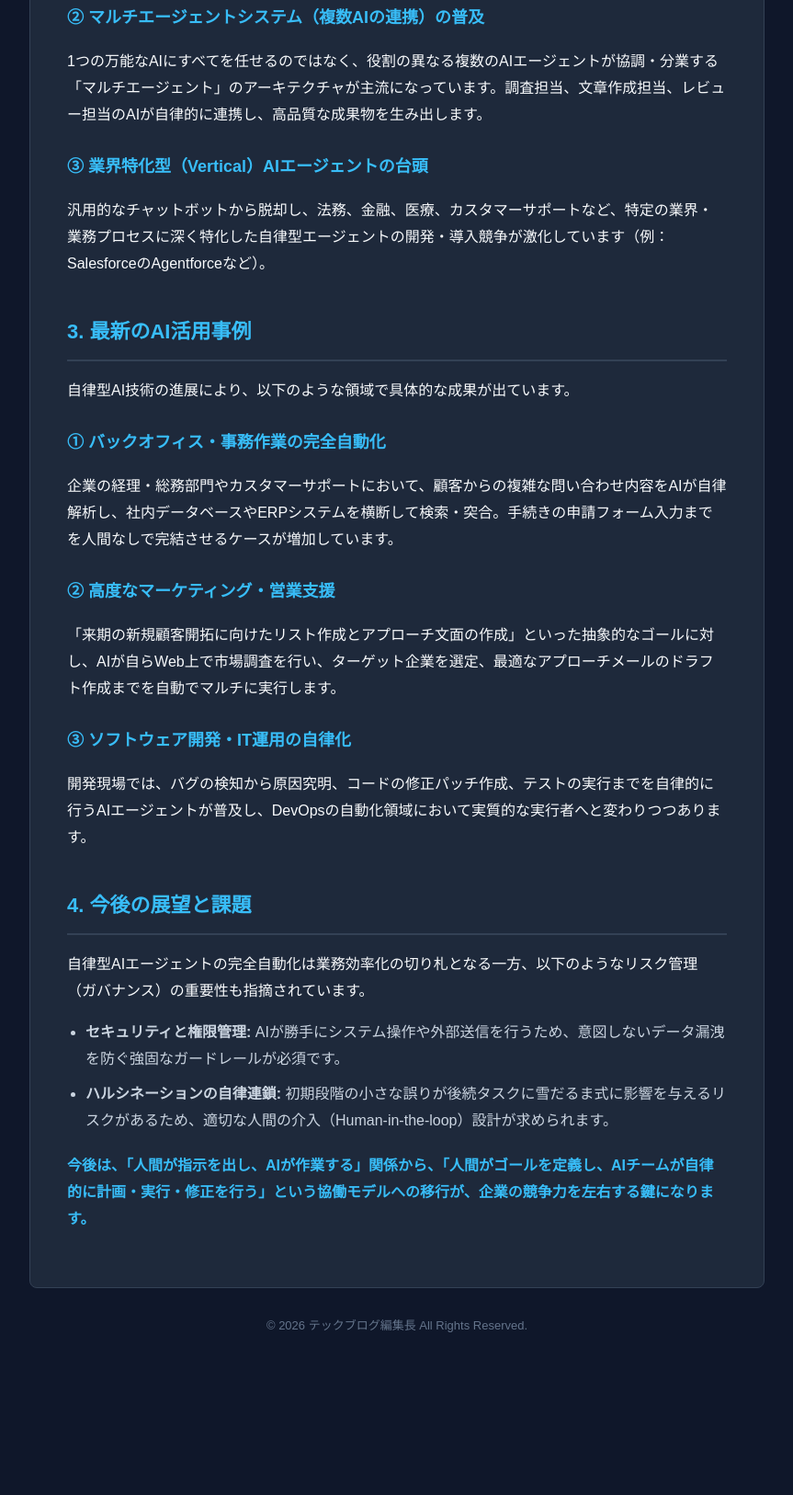
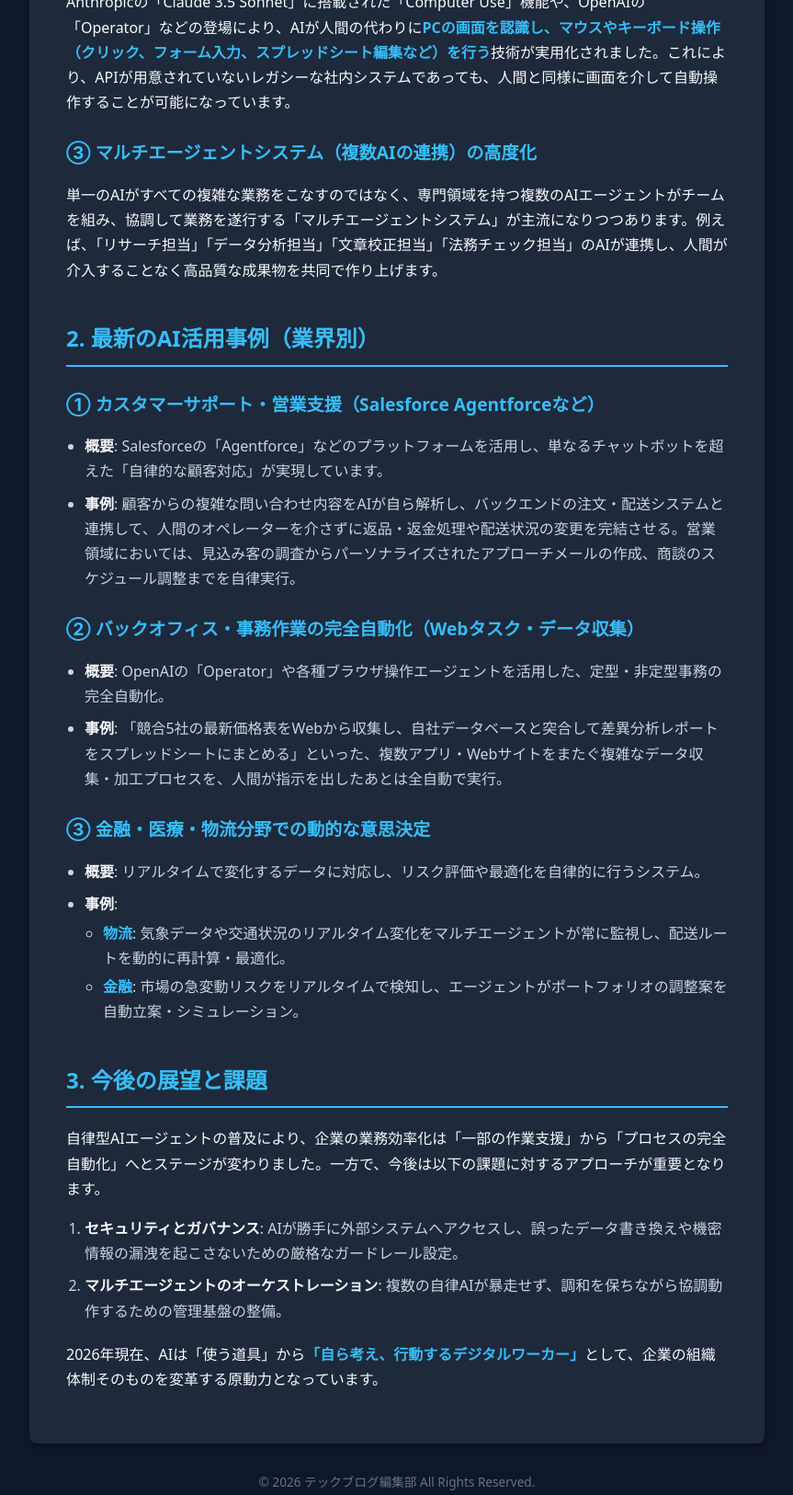
Before and after one commit to yoshi489100-ui/ai-news-blog, a plain HTML site: page index.html in a window 1280 px wide. Shown: the part 1008-2634 px from the top of the page at 92% size, without its empty margins (208-1071 px from the left). Before the commit the page ends 2511 px from the top, so only its background shows below. Drawn offline with Linux system fonts and the light colour scheme.

Commit message:
Auto-updated by AI Agent [skip ci]

````diff
--- a/index.html
+++ b/index.html
@@ -1,82 +1,101 @@
+```html
 <!DOCTYPE html>
 <html lang="ja">
 <head>
     <meta charset="UTF-8">
     <meta name="viewport" content="width=device-width, initial-scale=1.0">
-    <title>【2026年】AI技術動向リサーチ：自律実行型AIエージェントの全貌</title>
+    <title>2026年 AI技術動向自動リサーチマガジン</title>
 </head>
-<body style="background-color: #0f172a; color: #f8fafc; font-family: sans-serif; margin: 0; padding: 40px 20px; display: flex; justify-content: center;">
+<body style="background-color: #0f172a; color: #f8fafc; font-family: system-ui, -apple-system, BlinkMacSystemFont, 'Segoe UI', Roboto, Oxygen, Ubuntu, Cantarell, 'Open Sans', 'Helvetica Neue', sans-serif; line-height: 1.7; margin: 0; padding: 40px 20px;">
 
-    <div style="max-width: 800px; width: 100%;">
+    <div style="max-width: 800px; margin: 0 auto;">
 
         <!-- ヘッダー -->
-        <header style="background-color: #1e293b; padding: 30px; border-radius: 8px; margin-bottom: 30px; text-align: center; border: 1px solid #334155;">
-            <p style="color: #38bdf8; font-size: 14px; font-weight: bold; margin: 0 0 10px 0; letter-spacing: 1px;">2026年11月23日 更新</p>
-            <h1 style="color: #f8fafc; font-size: 26px; margin: 0 0 15px 0;">2026年 AI技術動向自動リサーチマガジン</h1>
-            <p style="color: #94a3b8; font-size: 15px; margin: 0; line-height: 1.6;">テックブログ編集長が読み解く、生成AIから「自律実行型AIエージェント」へのパラダイムシフトと最新活用事例。</p>
+        <header style="background-color: #1e293b; border-radius: 8px; padding: 30px; margin-bottom: 30px; text-align: center; box-shadow: 0 4px 6px rgba(0, 0, 0, 0.3);">
+            <p style="color: #38bdf8; font-size: 0.9rem; font-weight: bold; margin: 0 0 10px 0; letter-spacing: 1px;">TECH TRENDS 2026</p>
+            <h1 style="color: #f8fafc; font-size: 2rem; margin: 0 0 15px 0;">2026年 AI技術動向自動リサーチマガジン</h1>
+            <p style="color: #94a3b8; font-size: 0.95rem; margin: 0;">公開日：2026年11月24日 | 編集長：テックブログ編集部</p>
         </header>
 
         <!-- 記事本文コンテナ -->
-        <main style="background-color: #1e293b; padding: 40px; border-radius: 8px; border: 1px solid #334155; line-height: 1.8;">
+        <main style="background-color: #1e293b; border-radius: 8px; padding: 40px; box-shadow: 0 4px 6px rgba(0, 0, 0, 0.3);">
 
-            <!-- セクション 1 -->
-            <section style="margin-bottom: 40px;">
-                <h2 style="color: #38bdf8; font-size: 22px; border-bottom: 2px solid #334155; padding-bottom: 10px; margin-top: 0;">1. はじめに：生成AIから「自律実行型AIエージェント」へのパラダイムシフト</h2>
-                <p>これまでの生成AI（ChatGPTやClaude初期版など）は、ユーザーからのプロンプト（指示）に対してテキストや画像を生成する「応答型・対話型」が主流でした。しかし、近年の技術革新により、AIは自らゴールを設定・分解し、外部ツールやブラウザを駆使してタスクを完結させる<strong>「自律実行型AIエージェント（Agentic AI）」</strong>へと急速にシフトしています。</p>
-                <p>2025年から2026年にかけては「AIエージェントの社会実装期」と称され、単なる業務の補助から、複数ステップにおよぶ複雑な業務プロセスの「完全自動化」へと実用化のフェーズが大きく移行しています。</p>
-            </section>
+            <p style="margin-top: 0;">
+                AI技術は、テキストや画像を生成する「応答型（生成AI）」のフェーズから、自ら目的を理解し、計画を立て、ツールを操作して業務を遂行する<strong style="color: #38bdf8;">「自律実行型AIエージェント（Agentic AI）」</strong>のフェーズへと急速に移行しています。
+            </p>
+            <p>
+                本レポートでは、完全自動化・自律型AIに関する最新の技術動向、主要な仕組み、および各業界における具体的な活用事例について詳細を整理します。
+            </p>
 
-            <!-- セクション 2 -->
-            <section style="margin-bottom: 40px;">
-                <h2 style="color: #38bdf8; font-size: 22px; border-bottom: 2px solid #334155; padding-bottom: 10px;">2. 最新の技術動向・トレンド</h2>
+            <hr style="border: none; border-top: 1px solid #334155; margin: 30px 0;">
 
-                <h3 style="color: #38bdf8; font-size: 18px; margin-top: 25px;">① 「Computer Use」および「GUI操作」の高度化</h3>
-                <p>AIがAPIの連携にとどまらず、人間の代わりに直接PCの画面（GUI）を認識し、マウスクリックやキーボード入力、フォーム送信、スプレッドシート編集などを実行する技術が飛躍的に進化しました。</p>
-                <ul style="padding-left: 20px; color: #cbd5e1;">
-                    <li style="margin-bottom: 8px;"><strong>代表例:</strong> Anthropicの「Computer Use」機能や、各社のブラウザ操作型エージェント（例：OpenAIのOperator等）。APIが用意されていないレガシーな社内システムやWebサービスでも自動操作が可能になりました。</li>
-                </ul>
+            <h2 style="color: #38bdf8; font-size: 1.5rem; border-bottom: 2px solid #38bdf8; padding-bottom: 8px; margin-top: 40px; margin-bottom: 20px;">1. 完全自動化・自律型AIの技術動向（2025年〜最新）</h2>
 
-                <h3 style="color: #38bdf8; font-size: 18px; margin-top: 25px;">② マルチエージェントシステム（複数AIの連携）の普及</h3>
-                <p>1つの万能なAIにすべてを任せるのではなく、役割の異なる複数のAIエージェントが協調・分業する「マルチエージェント」のアーキテクチャが主流になっています。調査担当、文章作成担当、レビュー担当のAIが自律的に連携し、高品質な成果物を生み出します。</p>
+            <h3 style="color: #38bdf8; font-size: 1.2rem; margin-top: 25px; margin-bottom: 10px;">① 「応答型」から「自律実行型（エージェント型）」への本格移行</h3>
+            <p>これまでの生成AIは、ユーザーがプロンプトを入力し、それに対してテキストや画像を返す「対話・生成」が中心でした。しかし、最新のAIエージェントは、以下のような高度な自律ループを備えています。</p>
+            <ul style="padding-left: 20px; color: #cbd5e1;">
+                <li style="margin-bottom: 8px;"><strong style="color: #f8fafc;">計画（Planning）</strong>: 与えられた大きなゴール（例：「経費精算システムの不備を洗い出して修正し、レポートをまとめて」）を細かなタスクに分解する。</li>
+                <li style="margin-bottom: 8px;"><strong style="color: #f8fafc;">ツール利用（Tool Use）</strong>: Webブラウザ、API、社内データベースなどを自ら選択・操作する。</li>
+                <li style="margin-bottom: 8px;"><strong style="color: #f8fafc;">評価・修正（Reflection）</strong>: 実行結果を確認し、エラーが発生した場合は自分で原因を突き付けて軌道修正を行う。</li>
+            </ul>
 
-                <h3 style="color: #38bdf8; font-size: 18px; margin-top: 25px;">③ 業界特化型（Vertical）AIエージェントの台頭</h3>
-                <p>汎用的なチャットボットから脱却し、法務、金融、医療、カスタマーサポートなど、特定の業界・業務プロセスに深く特化した自律型エージェントの開発・導入競争が激化しています（例：SalesforceのAgentforceなど）。</p>
-            </section>
+            <h3 style="color: #38bdf8; font-size: 1.2rem; margin-top: 25px; margin-bottom: 10px;">② PC操作の自動化（Computer Use / GUI操作）の進展</h3>
+            <p>
+                Anthropicの「Claude 3.5 Sonnet」に搭載された「Computer Use」機能や、OpenAIの「Operator」などの登場により、AIが人間の代わりに<strong style="color: #38bdf8;">PCの画面を認識し、マウスやキーボード操作（クリック、フォーム入力、スプレッドシート編集など）を行う</strong>技術が実用化されました。これにより、APIが用意されていないレガシーな社内システムであっても、人間と同様に画面を介して自動操作することが可能になっています。
+            </p>
 
-            <!-- セクション 3 -->
-            <section style="margin-bottom: 40px;">
-                <h2 style="color: #38bdf8; font-size: 22px; border-bottom: 2px solid #334155; padding-bottom: 10px;">3. 最新のAI活用事例</h2>
-                <p>自律型AI技術の進展により、以下のような領域で具体的な成果が出ています。</p>
+            <h3 style="color: #38bdf8; font-size: 1.2rem; margin-top: 25px; margin-bottom: 10px;">③ マルチエージェントシステム（複数AIの連携）の高度化</h3>
+            <p>
+                単一のAIがすべての複雑な業務をこなすのではなく、専門領域を持つ複数のAIエージェントがチームを組み、協調して業務を遂行する「マルチエージェントシステム」が主流になりつつあります。例えば、「リサーチ担当」「データ分析担当」「文章校正担当」「法務チェック担当」のAIが連携し、人間が介入することなく高品質な成果物を共同で作り上げます。
+            </p>
 
-                <h3 style="color: #38bdf8; font-size: 18px; margin-top: 25px;">① バックオフィス・事務作業の完全自動化</h3>
-                <p>企業の経理・総務部門やカスタマーサポートにおいて、顧客からの複雑な問い合わせ内容をAIが自律解析し、社内データベースやERPシステムを横断して検索・突合。手続きの申請フォーム入力までを人間なしで完結させるケースが増加しています。</p>
+            <h2 style="color: #38bdf8; font-size: 1.5rem; border-bottom: 2px solid #38bdf8; padding-bottom: 8px; margin-top: 40px; margin-bottom: 20px;">2. 最新のAI活用事例（業界別）</h2>
 
-                <h3 style="color: #38bdf8; font-size: 18px; margin-top: 25px;">② 高度なマーケティング・営業支援</h3>
-                <p>「来期の新規顧客開拓に向けたリスト作成とアプローチ文面の作成」といった抽象的なゴールに対し、AIが自らWeb上で市場調査を行い、ターゲット企業を選定、最適なアプローチメールのドラフト作成までを自動でマルチに実行します。</p>
+            <h3 style="color: #38bdf8; font-size: 1.2rem; margin-top: 25px; margin-bottom: 10px;">① カスタマーサポート・営業支援（Salesforce Agentforceなど）</h3>
+            <ul style="padding-left: 20px; color: #cbd5e1;">
+                <li style="margin-bottom: 8px;"><strong style="color: #f8fafc;">概要</strong>: Salesforceの「Agentforce」などのプラットフォームを活用し、単なるチャットボットを超えた「自律的な顧客対応」が実現しています。</li>
+                <li style="margin-bottom: 8px;"><strong style="color: #f8fafc;">事例</strong>: 顧客からの複雑な問い合わせ内容をAIが自ら解析し、バックエンドの注文・配送システムと連携して、人間のオペレーターを介さずに返品・返金処理や配送状況の変更を完結させる。営業領域においては、見込み客の調査からパーソナライズされたアプローチメールの作成、商談のスケジュール調整までを自律実行。</li>
+            </ul>
 
-                <h3 style="color: #38bdf8; font-size: 18px; margin-top: 25px;">③ ソフトウェア開発・IT運用の自律化</h3>
-                <p>開発現場では、バグの検知から原因究明、コードの修正パッチ作成、テストの実行までを自律的に行うAIエージェントが普及し、DevOpsの自動化領域において実質的な実行者へと変わりつつあります。</p>
-            </section>
+            <h3 style="color: #38bdf8; font-size: 1.2rem; margin-top: 25px; margin-bottom: 10px;">② バックオフィス・事務作業の完全自動化（Webタスク・データ収集）</h3>
+            <ul style="padding-left: 20px; color: #cbd5e1;">
+                <li style="margin-bottom: 8px;"><strong style="color: #f8fafc;">概要</strong>: OpenAIの「Operator」や各種ブラウザ操作エージェントを活用した、定型・非定型事務の完全自動化。</li>
+                <li style="margin-bottom: 8px;"><strong style="color: #f8fafc;">事例</strong>: 「競合5社の最新価格表をWebから収集し、自社データベースと突合して差異分析レポートをスプレッドシートにまとめる」といった、複数アプリ・Webサイトをまたぐ複雑なデータ収集・加工プロセスを、人間が指示を出したあとは全自動で実行。</li>
+            </ul>
 
-            <!-- セクション 4 -->
-            <section style="margin-bottom: 20px;">
-                <h2 style="color: #38bdf8; font-size: 22px; border-bottom: 2px solid #334155; padding-bottom: 10px;">4. 今後の展望と課題</h2>
-                <p>自律型AIエージェントの完全自動化は業務効率化の切り札となる一方、以下のようなリスク管理（ガバナンス）の重要性も指摘されています。</p>
-                <ul style="padding-left: 20px; color: #cbd5e1;">
-                    <li style="margin-bottom: 10px;"><strong>セキュリティと権限管理:</strong> AIが勝手にシステム操作や外部送信を行うため、意図しないデータ漏洩を防ぐ強固なガードレールが必須です。</li>
-                    <li style="margin-bottom: 10px;"><strong>ハルシネーションの自律連鎖:</strong> 初期段階の小さな誤りが後続タスクに雪だるま式に影響を与えるリスクがあるため、適切な人間の介入（Human-in-the-loop）設計が求められます。</li>
-                </ul>
-                <p style="margin-top: 20px; font-weight: bold; color: #38bdf8;">今後は、「人間が指示を出し、AIが作業する」関係から、「人間がゴールを定義し、AIチームが自律的に計画・実行・修正を行う」という協働モデルへの移行が、企業の競争力を左右する鍵になります。</p>
-            </section>
+            <h3 style="color: #38bdf8; font-size: 1.2rem; margin-top: 25px; margin-bottom: 10px;">③ 金融・医療・物流分野での動的な意思決定</h3>
+            <ul style="padding-left: 20px; color: #cbd5e1;">
+                <li style="margin-bottom: 8px;"><strong style="color: #f8fafc;">概要</strong>: リアルタイムで変化するデータに対応し、リスク評価や最適化を自律的に行うシステム。</li>
+                <li style="margin-bottom: 8px;">
+                    <strong style="color: #f8fafc;">事例</strong>:
+                    <ul style="margin-top: 5px; padding-left: 20px;">
+                        <li style="margin-bottom: 4px;"><strong style="color: #38bdf8;">物流</strong>: 気象データや交通状況のリアルタイム変化をマルチエージェントが常に監視し、配送ルートを動的に再計算・最適化。</li>
+                        <li style="margin-bottom: 4px;"><strong style="color: #38bdf8;">金融</strong>: 市場の急変動リスクをリアルタイムで検知し、エージェントがポートフォリオの調整案を自動立案・シミュレーション。</li>
+                    </ul>
+                </li>
+            </ul>
+
+            <h2 style="color: #38bdf8; font-size: 1.5rem; border-bottom: 2px solid #38bdf8; padding-bottom: 8px; margin-top: 40px; margin-bottom: 20px;">3. 今後の展望と課題</h2>
+            <p>
+                自律型AIエージェントの普及により、企業の業務効率化は「一部の作業支援」から「プロセスの完全自動化」へとステージが変わりました。一方で、今後は以下の課題に対するアプローチが重要となります。
+            </p>
+            <ol style="padding-left: 20px; color: #cbd5e1;">
+                <li style="margin-bottom: 8px;"><strong style="color: #f8fafc;">セキュリティとガバナンス</strong>: AIが勝手に外部システムへアクセスし、誤ったデータ書き換えや機密情報の漏洩を起こさないための厳格なガードレール設定。</li>
+                <li style="margin-bottom: 8px;"><strong style="color: #f8fafc;">マルチエージェントのオーケストレーション</strong>: 複数の自律AIが暴走せず、調和を保ちながら協調動作するための管理基盤の整備。</li>
+            </ol>
+            <p style="margin-top: 20px;">
+                2026年現在、AIは「使う道具」から<strong style="color: #38bdf8;">「自ら考え、行動するデジタルワーカー」</strong>として、企業の組織体制そのものを変革する原動力となっています。
+            </p>
 
         </main>
 
         <!-- フッター -->
-        <footer style="text-align: center; margin-top: 30px; color: #64748b; font-size: 13px;">
-            <p>&copy; 2026 テックブログ編集長 All Rights Reserved.</p>
+        <footer style="text-align: center; margin-top: 30px; color: #64748b; font-size: 0.85rem;">
+            <p>&copy; 2026 テックブログ編集部 All Rights Reserved.</p>
         </footer>
 
     </div>
 
 </body>
 </html>
+```
````
